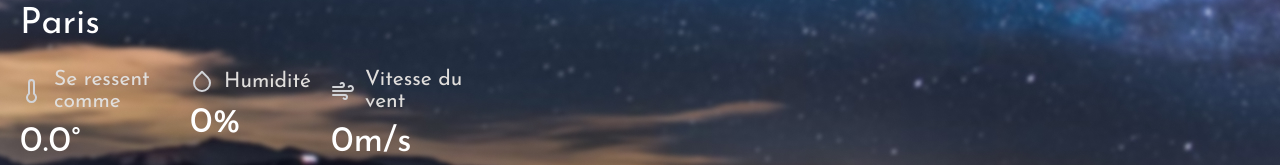
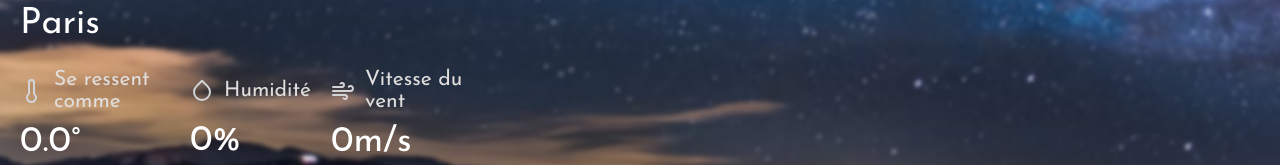
Before and after one commit to web-lux/weather-react, a React (Vite) app: page / in a window 1280 px wide. Shown: the part 613-778 px from the top of the page. Built offline with nearby package versions, Linux system fonts and the light colour scheme; no server answers.

Commit message:
ref: min-height

```diff
--- a/src/Components/Main.module.scss
+++ b/src/Components/Main.module.scss
@@ -48,6 +48,7 @@
 			gap: 10px;
 			max-width: 150px;
 			margin-bottom: 5px;
+			min-height: 42px;
 
 			h3 {
 				font-weight: 400;
```
